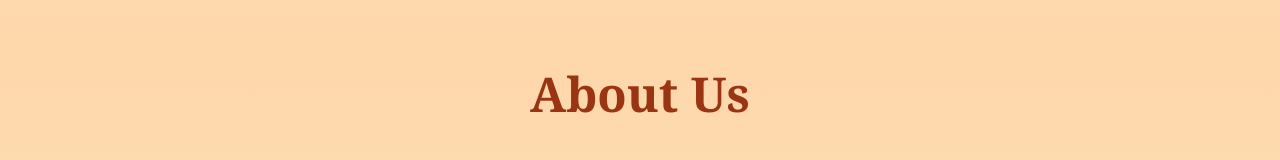
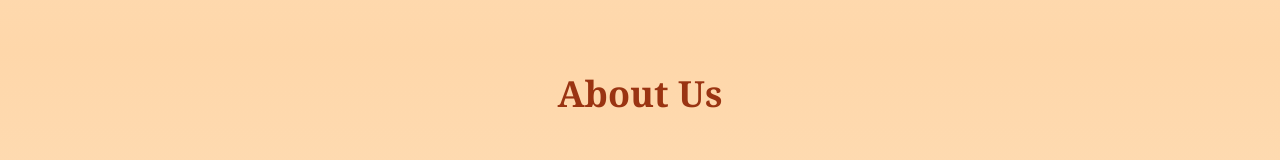
Before and after one commit to Dyfintie/Little, a Next.js app: page / in a window 1280 px wide. Shown: the part 847-1007 px from the top of the page. Built offline with nearby package versions, Linux system fonts and the light colour scheme.

Commit message:
improved

```diff
--- a/app/components/About.tsx
+++ b/app/components/About.tsx
@@ -7,11 +7,11 @@ import { Card, CardContent } from "@/components/ui/card";
 const About = () => {
   return (
     // <section className="h-full w-full py-12 md:py-24 lg:py-32 bg-gradient-to-b from-orange-200 to-orange-100 ">
-    <div className="w-full h-full flex flex-col  justify-center items-center px-4 bg-gradient-to-b from-orange-200 to-orange-100">
-      <h2 className=" w-3/12 text-4xl md:text-5xl font-bold font-serif text-orange-800 text-center mb-12 from-orange-200 to-orange-100">
+    <div className="w-full h-screen flex flex-col justify-center items-center px-4 bg-gradient-to-b from-orange-200 to-orange-100">
+      <h2 className=" lg:w-3/12 sm:w-4/12 text-4xl font-bold font-serif text-orange-800 text-center mb-12 from-orange-200 to-orange-100">
         About Us
       </h2>
-      <Card className="w-10/12 bg-gradient-to-r from-orange-200 to-orange-100 flex ">
+      <Card className="lg:w-10/12 md:8/12 sm:6/12 bg-gradient-to-r from-orange-200 to-orange-100 flex ">
         <CardContent className="p-0 bg-gradient-to-r from-orange-200 to-orange-100">
           <div className="flex flex-col md:flex-row bg-gradient-to-r from-orange-200 to-orange-100">
             <div className="w-full md:w-1/2 relative bg-gradient-to-r h-full md:h-auto from-orange-200 to-orange-100">
--- a/app/components/Hero.tsx
+++ b/app/components/Hero.tsx
@@ -2,7 +2,7 @@
 import React from "react";
 const Hero = () => {
   return (
-    <div className="bg-gradient-to-b from-orange-100 to-orange-200 w-full min-h-screen flex flex-col md:flex-row items-center justify-center p-5 gap-8">
+    <div className="bg-gradient-to-b h-screen from-orange-100 to-orange-200 w-full  flex flex-col md:flex-row items-center justify-center p-5 gap-8">
       <div className="w-full md:w-1/2 space-y-6 text-center md:text-left">
         <h1 className="font-bold font-serif text-4xl sm:text-5xl lg:text-6xl text-orange-800 px-2 ">
           Little Cafe
```
